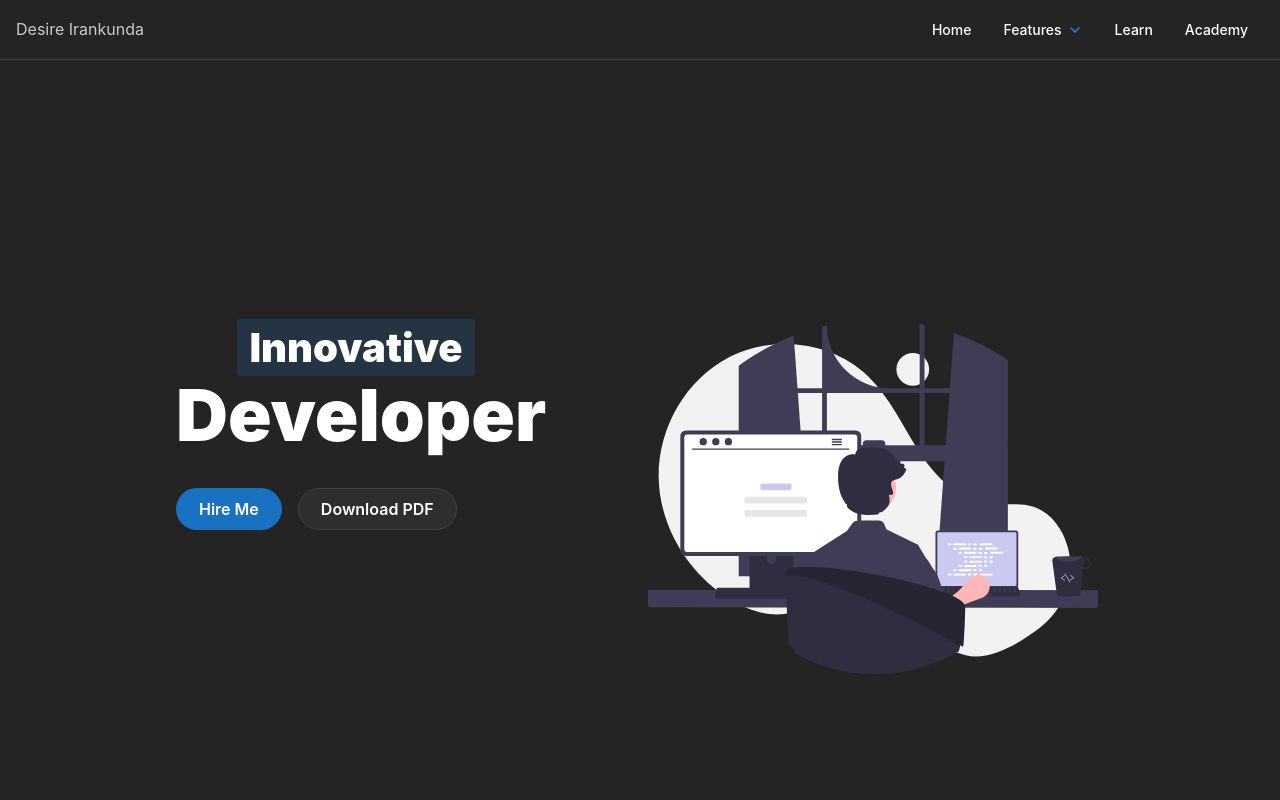
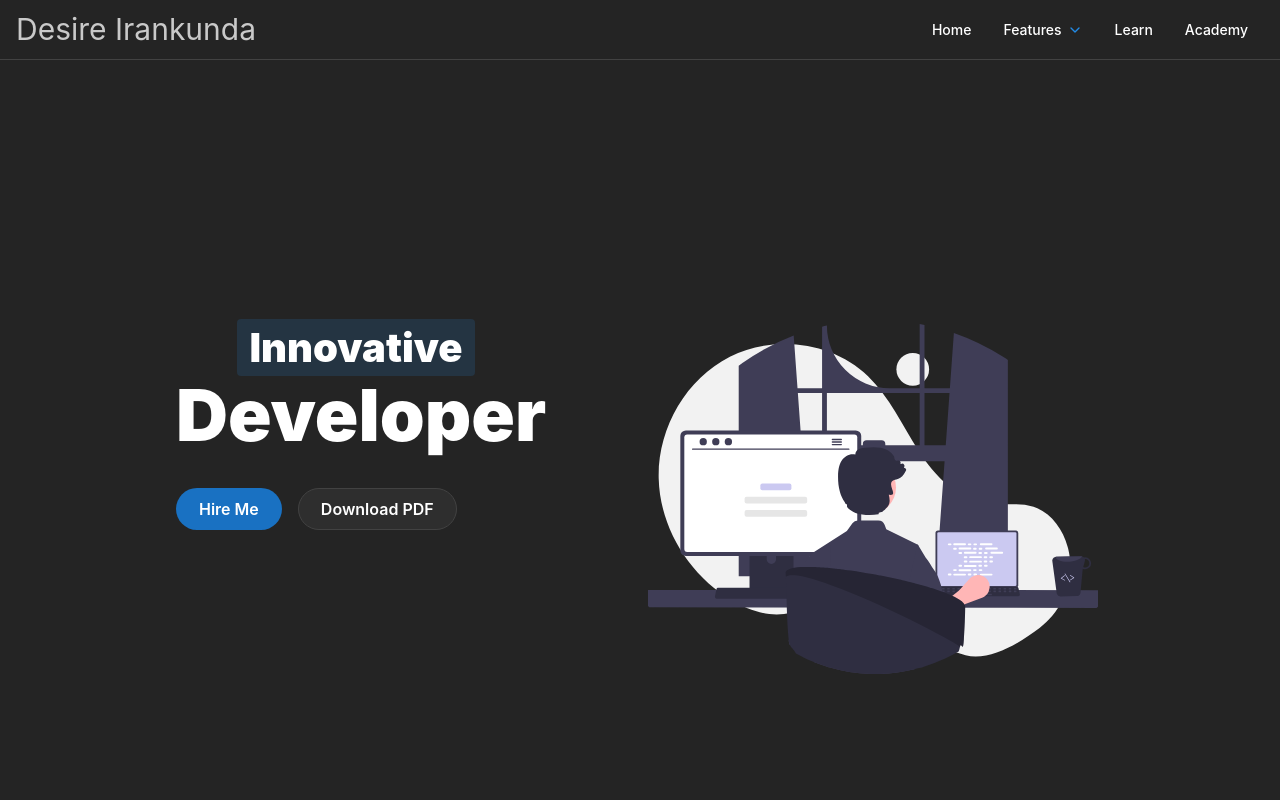
Before and after one commit to Deewiliams/My-portfolio, a React (Vite) app: page / in a window 1280 px wide. Shown: the top 800 px of the page. Built offline with nearby package versions, Linux system fonts and the light colour scheme.

Commit message:
cleaned the code

```diff
--- a/src/component/header/Header.tsx
+++ b/src/component/header/Header.tsx
@@ -90,7 +90,9 @@ export function Header() {
       <header className={classes.header}>
         <Group justify="space-between" h="100%">
           {/* <MantineLogo size={30} /> */}
-          Desire Irankunda
+         <Text fz="30px" >
+         Desire Irankunda
+         </Text>
           <Group h="100%" gap={0} visibleFrom="sm">
             <a href="#" className={classes.link}>
               Home
```
